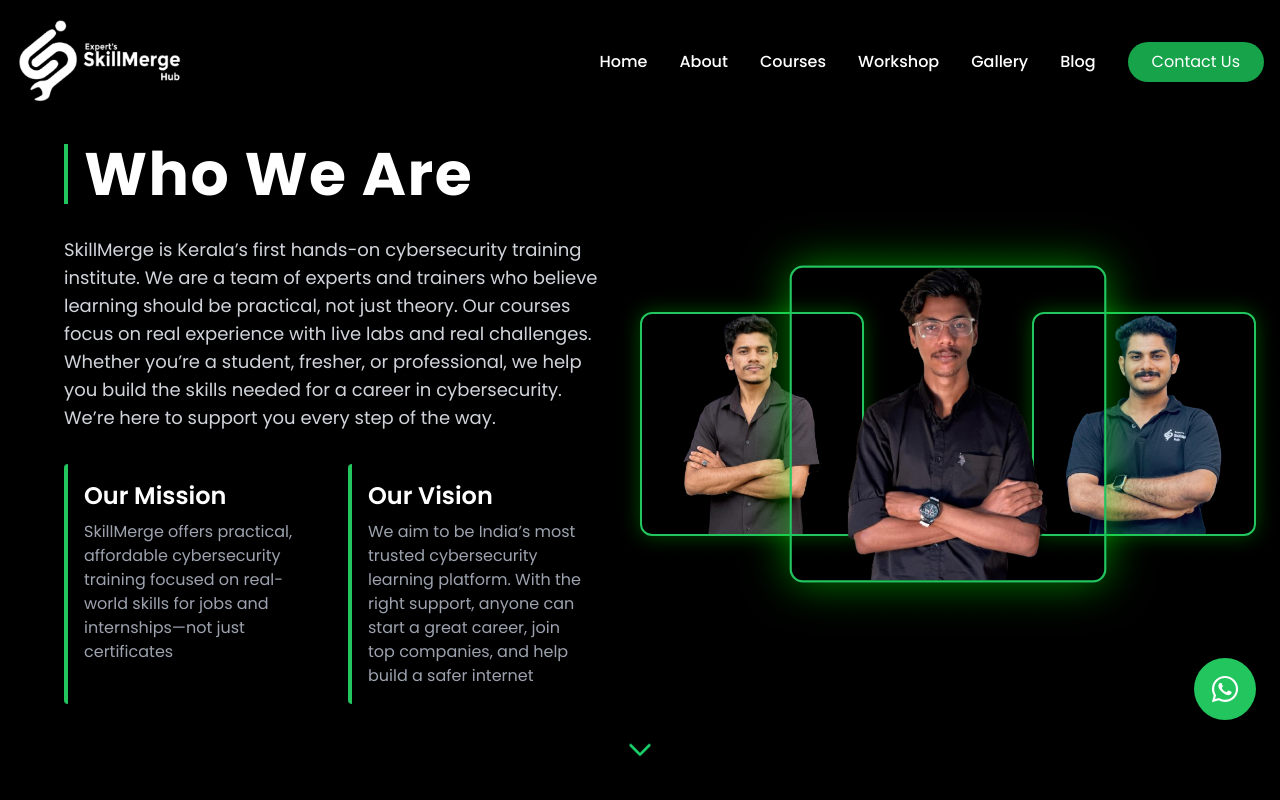
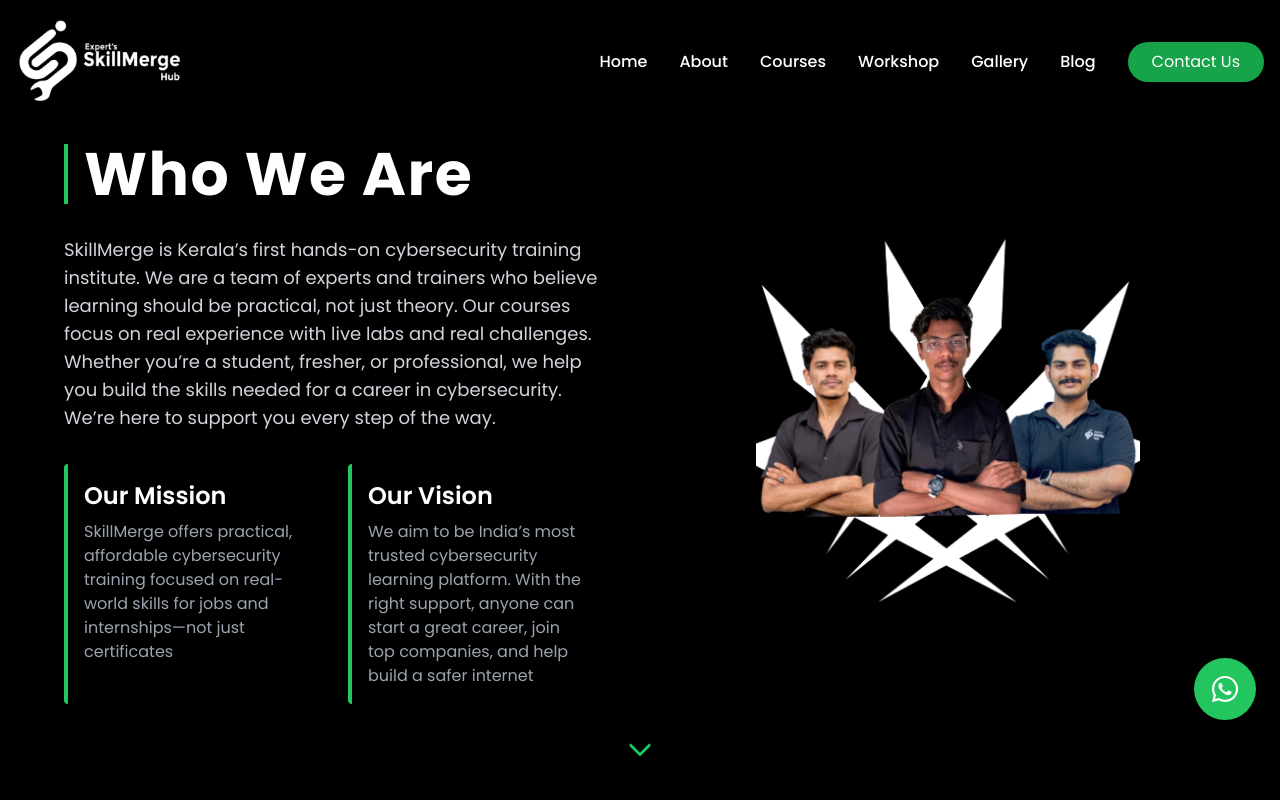
Before and after one commit to Jishnu9594/skillmerge_website_new, a Next.js app: page /about in a window 1280 px wide. Shown: the top 800 px of the page. Built offline with nearby package versions, Linux system fonts and the light colour scheme.

Commit message:
gallery upadted,meta tags upadted

```diff
--- a/src/app/api/data.tsx
+++ b/src/app/api/data.tsx
@@ -170,12 +170,12 @@ export const courses = [
     brochure: "/brochures/adpt.pdf",
     details:
       "Advanced Diploma in Purple Teaming is a fully practical program that combines both offensive (red team) and defensive (blue team) techniques to build complete cybersecurity skills. You'll learn real-world attack and defense strategies through hands-on training. Eligible students will also work on live internship projects based on their performance, gaining valuable, real-time experience in purple teaming operations.",
-    whatYouLearn: [
-      "Incident detection and response",
-      "Digital forensics fundamentals",
-      "Evidence collection and preservation",
-      "Analyzing and reporting incidents",
-    ],
+    // whatYouLearn: [
+    //   "Incident detection and response",
+    //   "Digital forensics fundamentals",
+    //   "Evidence collection and preservation",
+    //   "Analyzing and reporting incidents",
+    // ],
     modules: [
       "Information Security Introduction",
       "Linux Fundamentals",
@@ -221,19 +221,22 @@ export const courses = [
     brochure: "/brochures/cca-plus.pdf",
     details:
       "Certified Cybersecurity Associate + Internship is a fully practical, offensive security-focused program designed to teach you real-world ethical hacking and penetration testing skills. After the training, eligible students will work on hands-on projects during the internship, gaining real-time experience and applying what they've learned in live environments—preparing you for a strong start in the cybersecurity field.",
-    whatYouLearn: [
-      "Ethical hacking fundamentals",
-      "Penetration testing techniques",
-      "Using Kali Linux and Metasploit",
-      "Vulnerability scanning and assessment",
+    // whatYouLearn: [
+    //   "Ethical hacking fundamentals",
+    //   "Penetration testing techniques",
+    //   "Using Kali Linux and Metasploit",
+    //   "Vulnerability scanning and assessment",
+    // ],
+    modules: [
+      "Information Security Introduction",
+      "Linux Fundamentals",
+      "Networking",
+      "Networking Vulnerability Assessment",
+      "Using Metasploit Framework",
+      "Attacking Common Services",
+      "Web Application Hacking",
     ],
-    modules: [
-      "Ethical Hacking Overview",
-      "Penetration Testing Methodologies",
-      "Kali Linux Essentials",
-      "Metasploit Framework",
-      "Vulnerability Scanning",
-    ],
+
     careerOpportunities:
       "Penetration Tester, Ethical Hacker, Red Team Specialist, Vulnerability Analyst.",
     certificate:
@@ -322,11 +325,24 @@ export const courses = [
       "Network traffic monitoring",
     ],
     modules: [
-      "Introduction to Network Security",
-      "Firewalls and Access Control",
-      "VPNs and Remote Access",
-      "Network Monitoring and Analysis",
+      "Foundations of Security",
+      "Linux for Hackers",
+      "Networking Fundamentals",
+      "Vulnerability Assessment",
+      "Pentesting Process",
+      "Using Metasploit Framework",
+      "Attacking Common Services",
+      "Web Application Testing",
+      "Incident Handling Process",
+      "Security Operations Center",
+      "Dark Web Monitoring",
+      "Security Monitoring and SIEM Fundamentals",
+      "MITRE Framework",
+      "Log Analysis",
+      "Endpoint Security",
+      "Incident Reporting & Response",
     ],
+
     careerOpportunities:
       "Network Administrator, SOC Analyst, IT Support Engineer.",
     certificate: "Certificate of Completion in Network Security Fundamentals.",
--- a/src/app/courses/[slug]/page.tsx
+++ b/src/app/courses/[slug]/page.tsx
@@ -53,14 +53,14 @@ export default function CourseDetail({ params }: { params: { slug: string } }) {
 
         <p className="text-gray-300 mb-6">{course.details}</p>
 
-        <h2 className="text-2xl font-semibold mb-2 text-[#1BD46C]">
+        {/* <h2 className="text-2xl font-semibold mb-2 text-[#1BD46C]">
           What You'll Learn
-        </h2>
-        <ul className="list-disc pl-6 text-gray-300 mb-6 space-y-1">
+        </h2> */}
+        {/* <ul className="list-disc pl-6 text-gray-300 mb-6 space-y-1">
           {course.whatYouLearn.map((point, i) => (
             <li key={i}>{point}</li>
           ))}
-        </ul>
+        </ul> */}
 
         <h2 className="text-2xl font-semibold mb-2 text-[#1BD46C]">Modules</h2>
         <ol className="list-decimal pl-6 text-gray-300 mb-6 space-y-1">
--- a/src/components/Aboutus/About.tsx
+++ b/src/components/Aboutus/About.tsx
@@ -1,63 +1,9 @@
 import Image from "next/image";
-import { Linkedin, Instagram } from "lucide-react";
-
-const teamMembers = [
-  {
-    src: "/images/mentor/sha-removebg-preview (1).png",
-    name: "Shammas – CFO",
-    linkedin: "https://www.linkedin.com/in/muhammedshammasmc/",
-    instagram: "https://www.instagram.com/shammmaaaas._",
-  },
-  {
-    src: "/images/mentor/ashi-removebg-preview (1).png",
-    name: "Ashique – Founder & CTO",
-    linkedin: "https://www.linkedin.com/in/ashq/",
-    instagram: "https://www.instagram.com/ashique.exe",
-  },
-  {
-    src: "/images/mentor/nishi-removebg-preview (1).png",
-    name: "Nishal – CEO",
-    linkedin: "https://www.linkedin.com/in/nishalll/",
-    instagram: "https://www.instagram.com/nishhaaallll",
-  },
-];
-
-const SocialOverlay = ({
-  linkedin,
-  instagram,
-  name,
-}: {
-  linkedin: string;
-  instagram: string;
-  name: string;
-}) => (
-  <div className="absolute inset-0 bg-black bg-opacity-60 flex flex-col items-center justify-center gap-3 opacity-0 group-hover:opacity-100 transition-opacity duration-300 z-30 text-white">
-    <div className="flex gap-6">
-      <a
-        href={linkedin}
-        target="_blank"
-        rel="noopener noreferrer"
-        className="hover:text-green-400 transition"
-      >
-        <Linkedin size={28} />
-      </a>
-      <a
-        href={instagram}
-        target="_blank"
-        rel="noopener noreferrer"
-        className="hover:text-pink-400 transition"
-      >
-        <Instagram size={28} />
-      </a>
-    </div>
-    <p className="mt-2 text-sm font-semibold text-white">{name}</p>
-  </div>
-);
 
 const AboutUsHero = () => {
   return (
     <section className="w-full min-h-screen bg-black text-white py-16 px-6 sm:px-12 md:px-16 relative overflow-hidden">
-      {/* Decorative Grid Background (increased height) */}
+      {/* Decorative Grid Background */}
       <div className="absolute inset-0 min-h-[150%] bg-[radial-gradient(circle,rgba(0,255,0,0.1)_1px,transparent_1px)] bg-[size:30px_30px] opacity-10 z-0" />
 
       <div className="relative z-10 max-w-7xl mx-auto mt-20 flex flex-col md:flex-row gap-20 items-center justify-between">
@@ -100,80 +46,16 @@ const AboutUsHero = () => {
           </div>
         </div>
 
-        {/* Image Section */}
-        <div className="w-full md:w-1/2 relative">
-          {/* Mobile Layout */}
-          <div className="flex flex-col gap-6 md:hidden w-4/5 mx-auto mt-8">
-            {teamMembers.map((member, idx) => (
-              <div
-                key={idx}
-                className="relative w-full h-64 rounded-xl border-2 border-green-500 overflow-hidden shadow-[0_0_20px_rgba(0,255,0,0.3)] group"
-              >
-                <Image
-                  src={member.src}
-                  alt={`Team ${idx}`}
-                  fill
-                  style={{ objectFit: "contain" }}
-                  priority
-                />
-                <SocialOverlay
-                  linkedin={member.linkedin}
-                  instagram={member.instagram}
-                  name={member.name}
-                />
-              </div>
-            ))}
-          </div>
-
-          {/* Desktop Layout */}
-          <div className="hidden md:flex items-center justify-center relative h-[480px]">
-            {/* Left */}
-            <div className="absolute left-[-40px] top-1/2 transform -translate-y-1/2 w-48 h-48 sm:w-56 sm:h-56 rounded-xl border-2 border-green-500 overflow-hidden shadow-[0_0_20px_rgba(0,255,0,0.3)] z-10 group hover:scale-105 transition-transform duration-300">
-              <Image
-                src={teamMembers[0].src}
-                alt="Team Left"
-                fill
-                style={{ objectFit: "contain" }}
-                priority
-              />
-              <SocialOverlay
-                linkedin={teamMembers[0].linkedin}
-                instagram={teamMembers[0].instagram}
-                name={teamMembers[0].name}
-              />
-            </div>
-
-            {/* Center */}
-            <div className="z-20 w-64 h-64 sm:w-72 sm:h-72 rounded-xl border-2 border-green-500 overflow-hidden shadow-[0_0_40px_rgba(0,255,0,0.5)] scale-110 group relative">
-              <Image
-                src={teamMembers[1].src}
-                alt="Team Center"
-                fill
-                style={{ objectFit: "contain" }}
-                priority
-              />
-              <SocialOverlay
-                linkedin={teamMembers[1].linkedin}
-                instagram={teamMembers[1].instagram}
-                name={teamMembers[1].name}
-              />
-            </div>
-
-            {/* Right */}
-            <div className="absolute right-[-40px] top-1/2 transform -translate-y-1/2 w-48 h-48 sm:w-56 sm:h-56 rounded-xl border-2 border-green-500 overflow-hidden shadow-[0_0_20px_rgba(0,255,0,0.3)] z-10 group hover:scale-105 transition-transform duration-300">
-              <Image
-                src={teamMembers[2].src}
-                alt="Team Right"
-                fill
-                style={{ objectFit: "contain" }}
-                priority
-              />
-              <SocialOverlay
-                linkedin={teamMembers[2].linkedin}
-                instagram={teamMembers[2].instagram}
-                name={teamMembers[2].name}
-              />
-            </div>
+        {/* Single Image Section – clean, no border or glow */}
+        <div className="w-full md:w-1/2 flex justify-center items-center">
+          <div className="relative w-72 h-72 sm:w-96 sm:h-96 rounded-xl overflow-hidden">
+            <Image
+              src="/images/mentor/aboutus.png"
+              alt="Team Group"
+              fill
+              style={{ objectFit: "contain" }}
+              priority
+            />
           </div>
         </div>
       </div>
```
Also changed, not shown: public/images/mentor/aboutus.png (added).
